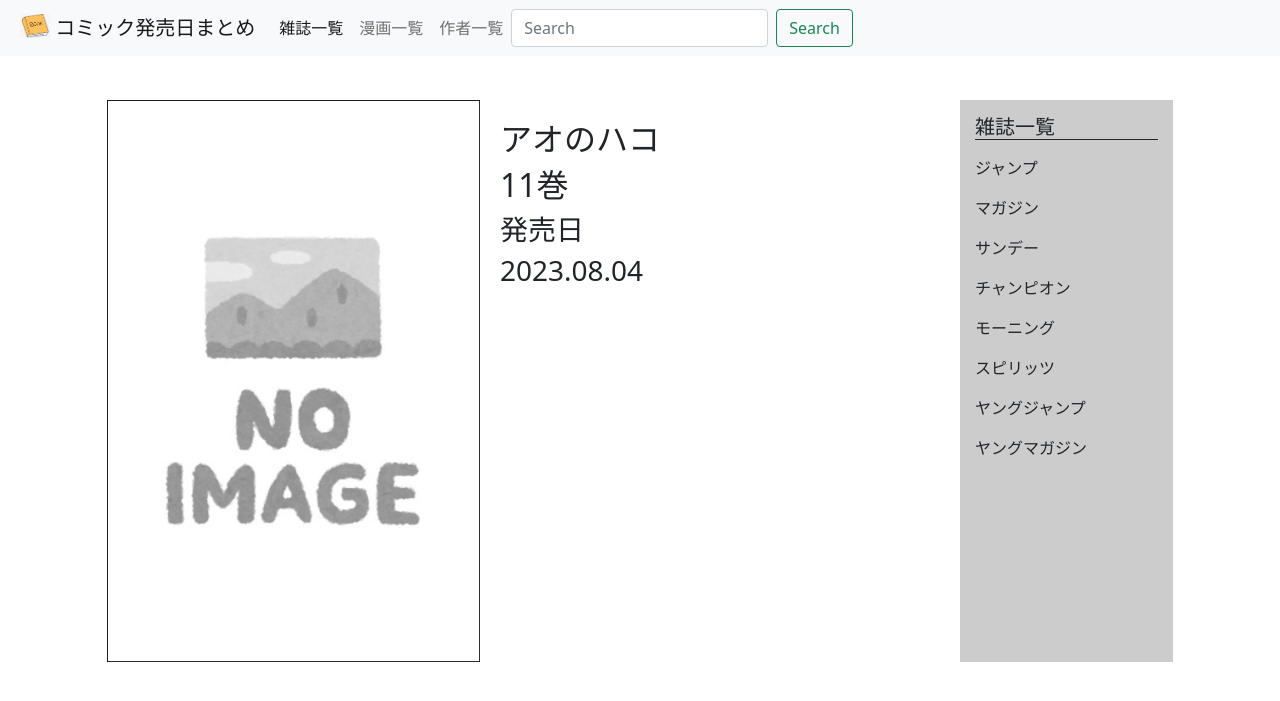
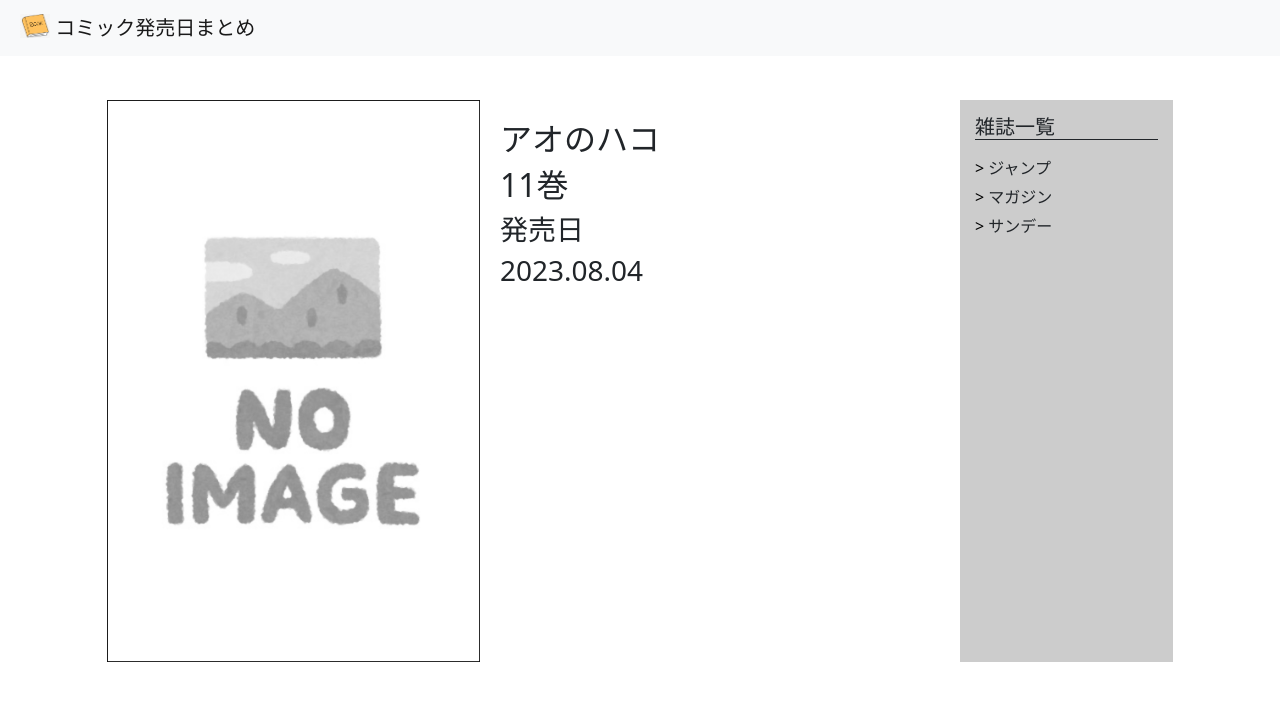
Before and after one commit to prerin/application, a Django app: page /comic/1 in a window 1280 px wide. Shown: the top 701 px of the page. Run offline with Django 4.2, Linux system fonts and the light colour scheme; data comes from the database, SQL or seed files in the repository.

Commit message:
雑誌一覧の追加

```diff
--- a/book_release_info/app/templates/comic/index.html
+++ b/book_release_info/app/templates/comic/index.html
@@ -19,7 +19,7 @@
             <button class="navbar-toggler" type="button" data-bs-toggle="collapse" data-bs-target="#navbarSupportedContent" aria-controls="navbarSupportedContent" aria-expanded="false" aria-label="Toggle navigation">
                 <span class="navbar-toggler-icon"></span>
             </button>
-            <div class="collapse navbar-collapse ml50" id="navbarSupportedContent">
+            <!-- <div class="collapse navbar-collapse ml50" id="navbarSupportedContent">
                 <ul class="navbar-nav">
                 <li class="nav-item">
                     <a class="nav-link active" aria-current="page" href="#">雑誌一覧</a>
@@ -35,7 +35,7 @@
                     <input class="form-control me-2" type="search" placeholder="Search" aria-label="Search">
                     <button class="btn btn-outline-success" type="submit">Search</button>
                 </form>
-            </div>
+            </div> -->
         </div>
     </nav>
 
@@ -52,15 +52,49 @@
         <div class="col-1"></div>
         <div class="col-2" id="genre">
             <h5 class="border-bottom border-dark mb-3">雑誌一覧</h5>
-            <p><a>ジャンプ</a></p>
-            <p><a>マガジン</a></p>
-            <p><a>サンデー</a></p>
-            <p><a>チャンピオン</a></p>
-            <p><a>モーニング</a></p>
-            <p><a>スピリッツ</a></p>
-            <p><a>ヤングジャンプ</a></p>
-            <p><a>ヤングマガジン</a></p>
+            <p class="mb-0"><button class="btns ab_btn">></button>&nbsp;ジャンプ</p>
+            <ul class="ps-1 comic_list" type="none">
+                {% for comic in comic_list %}
+                    {% if comic.published == "ジャンプ" %}
+                        <li><a class="comic_title" href="/comic/{{comic.id}}">{{comic.title}}</a></li>
+                    {% endif %}
+                {% endfor %}
+            </ul>
+            <p class="mb-0"><button class="btns ab_btn">></button>&nbsp;マガジン</p>
+            <ul class="ps-1 comic_list" type="none">
+                {% for comic in comic_list %}
+                    {% if comic.published == "マガジン" %}
+                        <li><a class="comic_title" href="/comic/{{comic.id}}">{{comic.title}}</a></li>
+                    {% endif %}
+                {% endfor %}
+            </ul>
+            <p class="mb-0"><button class="btns ab_btn">></button>&nbsp;サンデー</p>
+            <ul class="ps-1 comic_list" type="none">
+                {% for comic in comic_list %}
+                    {% if comic.published == "サンデー" %}
+                        <li><a class="comic_title" href="/comic/{{comic.id}}">{{comic.title}}</a></li>
+                    {% endif %}
+                {% endfor %}
+            </ul>
         </div>
     </div>
+
+    <script>
+        ab_btn = document.querySelectorAll('.ab_btn');
+        comic_list = document.querySelectorAll('.comic_list');
+
+        ab_btn.forEach(function (btn, i) {
+            btn.addEventListener('click', () => {
+                if (btn.innerText == ">") {
+                    comic_list[i].style.display = "block";
+                    btn.innerText = "∨";
+                } else {
+                    comic_list[i].style.display = "none";
+                    btn.innerText = ">";
+                }
+
+            });
+        });
+    </script>
 </body>
 </html>
--- a/book_release_info/app/views.py
+++ b/book_release_info/app/views.py
@@ -10,7 +10,9 @@ def home(request):
 
 def comic(request, id):
     comic_info = get_items_by_id(id)
+    comic_list = all_items()
     ctx = {
-        "comic": comic_info
+        "comic": comic_info,
+        "comic_list": comic_list
     }
     return render(request, 'comic/index.html', ctx)
--- a/book_release_info/static/css/comic.css
+++ b/book_release_info/static/css/comic.css
@@ -10,3 +10,18 @@
 #info {
     padding: 20px;
 }
+
+.btns {
+    border: none;
+    background-color: transparent;
+    padding: 0 0 5px;
+}
+
+.comic_title {
+    color: black;
+    text-decoration: none;
+}
+
+.comic_list {
+    display: none;
+}
```
Also changed, not shown: book_release_info/app/templates/home/index.html (+46 -13 lines), book_release_info/static/css/home.css (+9 -0 lines), book_release_info/image/image1.png, book_release_info/image/image2.png.
